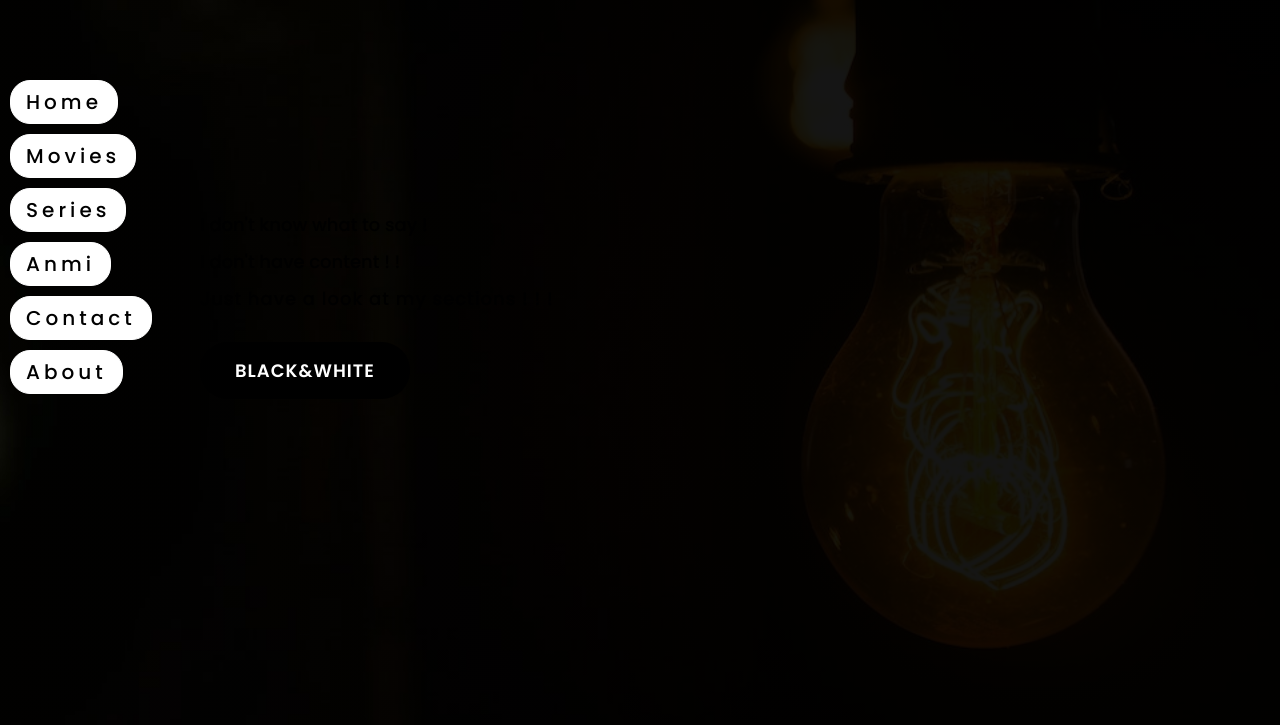
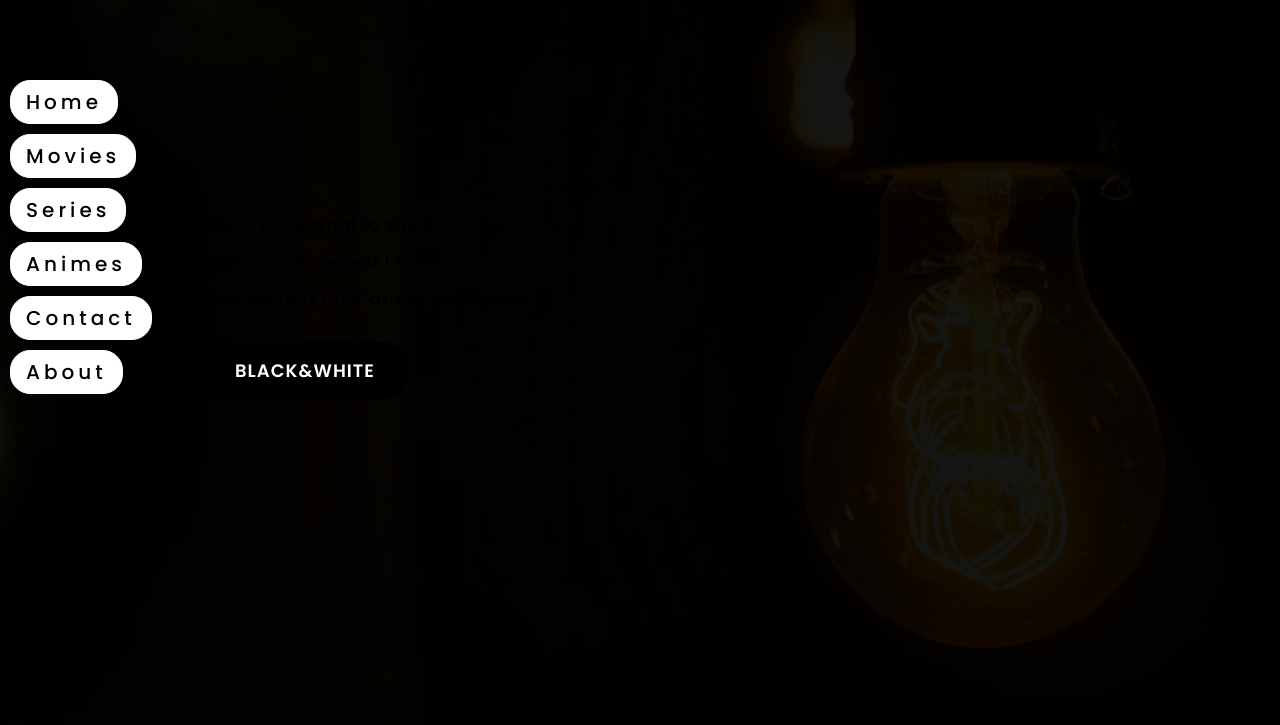
Before and after one commit to HusseinQAZ/hussein2023, a plain HTML site: page index.html in a window 1280 px wide. Shown: the part 75-800 px from the top of the page. Drawn offline with Linux system fonts and the light colour scheme.

Commit message:
Update index.html

```diff
--- a/index.html
+++ b/index.html
@@ -28,7 +28,7 @@
         <a class="home" href="#home-p">Home</a>
         <a class="moves" href="#moves">Movies</a>
         <a class="series" href="#series">Series</a>
-        <a class="anmi" href="#anmi">Anmi</a>
+        <a class="anmi" href="#anmi">Animes</a>
         <a class="contact" href="#contact">Contact</a>
         <a class="about" href="#about">About</a>
       </nav>
```
